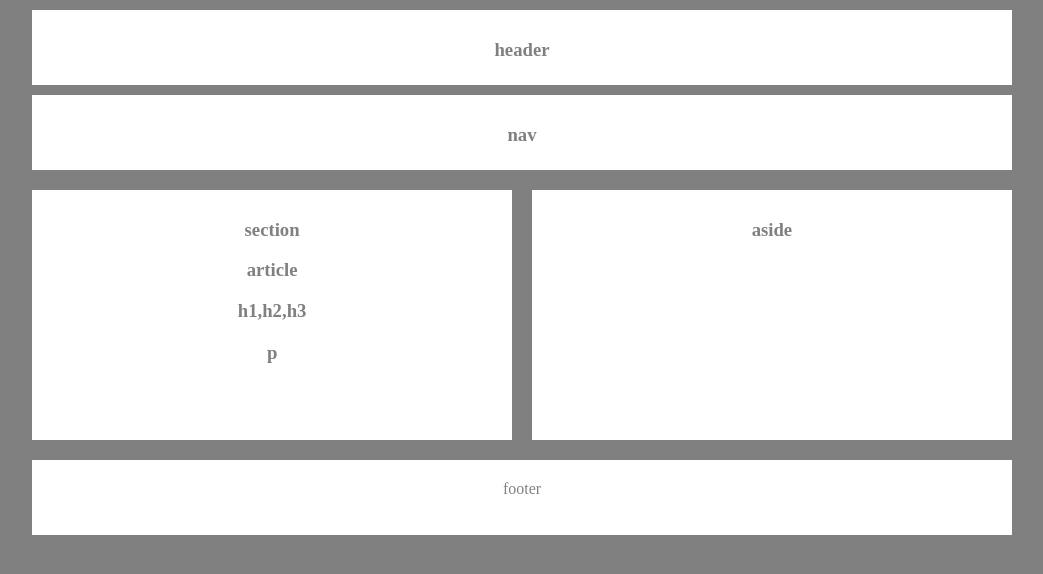
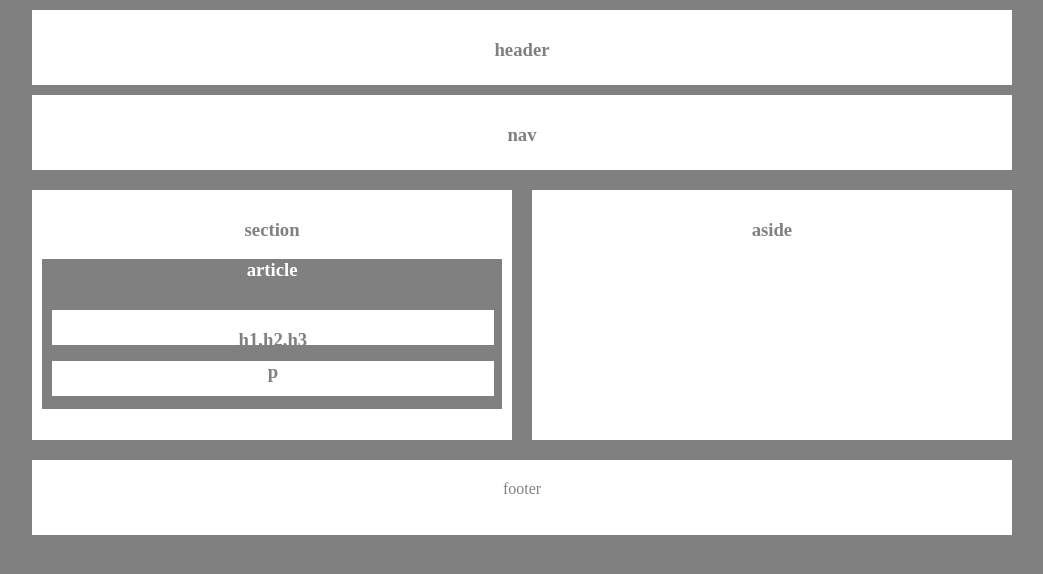
Before and after one commit to Burtonpinckney/HWAssignment1, a plain HTML site: page index.html in a window 1280 px wide. Shown: the whole page, without its empty margins (118-1161 px from the left). Drawn offline with Linux system fonts and the light colour scheme.

Commit message:
altered 3 box css

```diff
--- a/Homeworkassignment1.css
+++ b/Homeworkassignment1.css
@@ -39,28 +39,30 @@
       padding: 10px;
   }
 
-    #article {
+    article {
       position: relative;
-      overflow: auto;
       clear: both;
       background-color: grey;
-      height: 50px;
-      width: 150px;
+      height: 150px;
+      width: 100%;
       color: white;
     }
 
-    #article #h1 {
+    article #h1 {
       position: absolute;
       background-color: white;
-      height: 20px;
-      width: 130px;
+      margin: 10px;
+      height: 35px;
+      width: 96%;
       color: grey;
+      text-align: auto;
     }
 
-    #article #p {
+    article #p {
       background-color: white;
-      height: 20px;
-      width: 130px;
+      height: 35px;
+      margin: 80px 10px 10px 10px;
+      width: 96%;
       color: grey;
     }
 
```
Also changed, not shown: Images/Easier-Layout.png (added).
